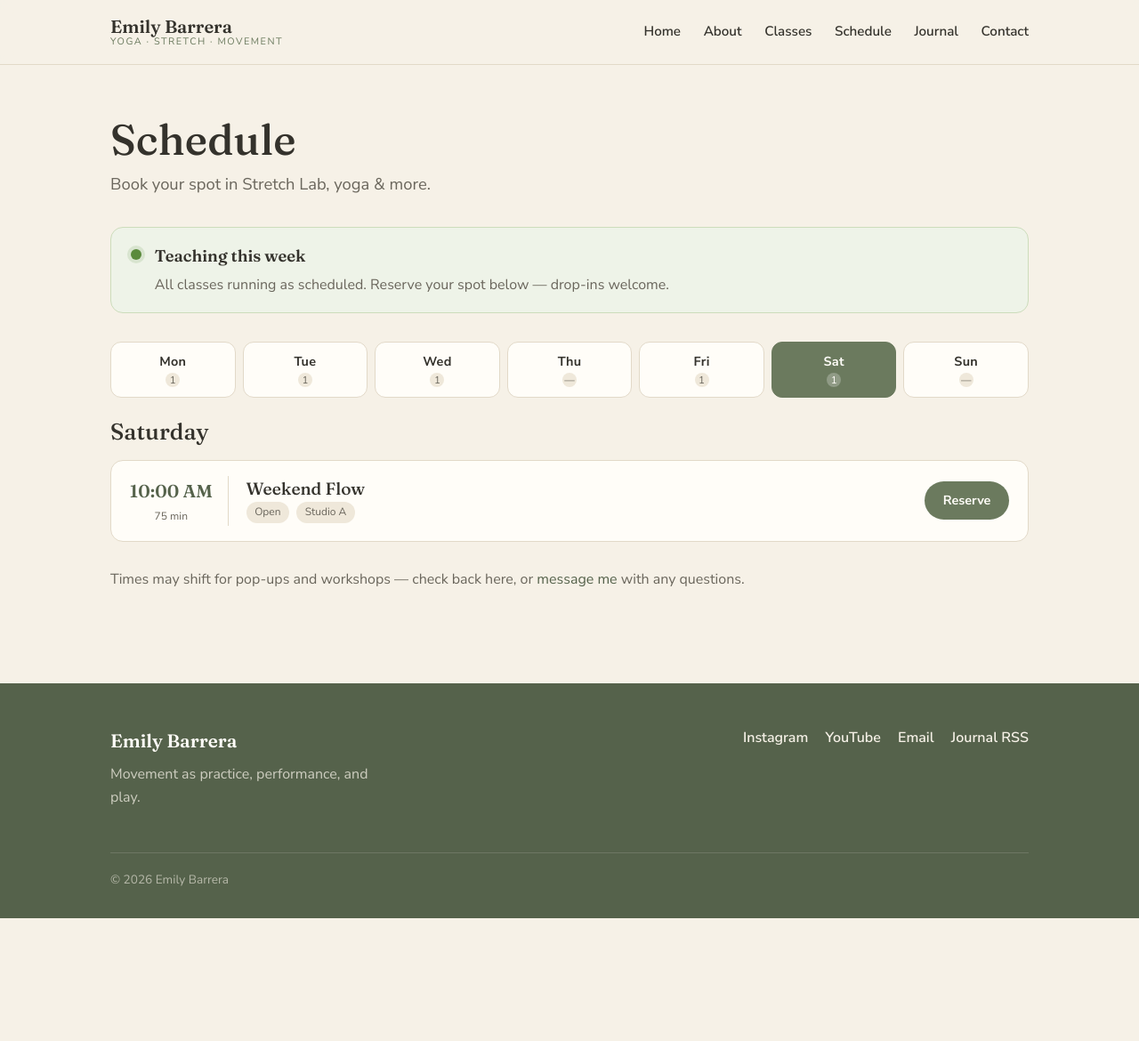
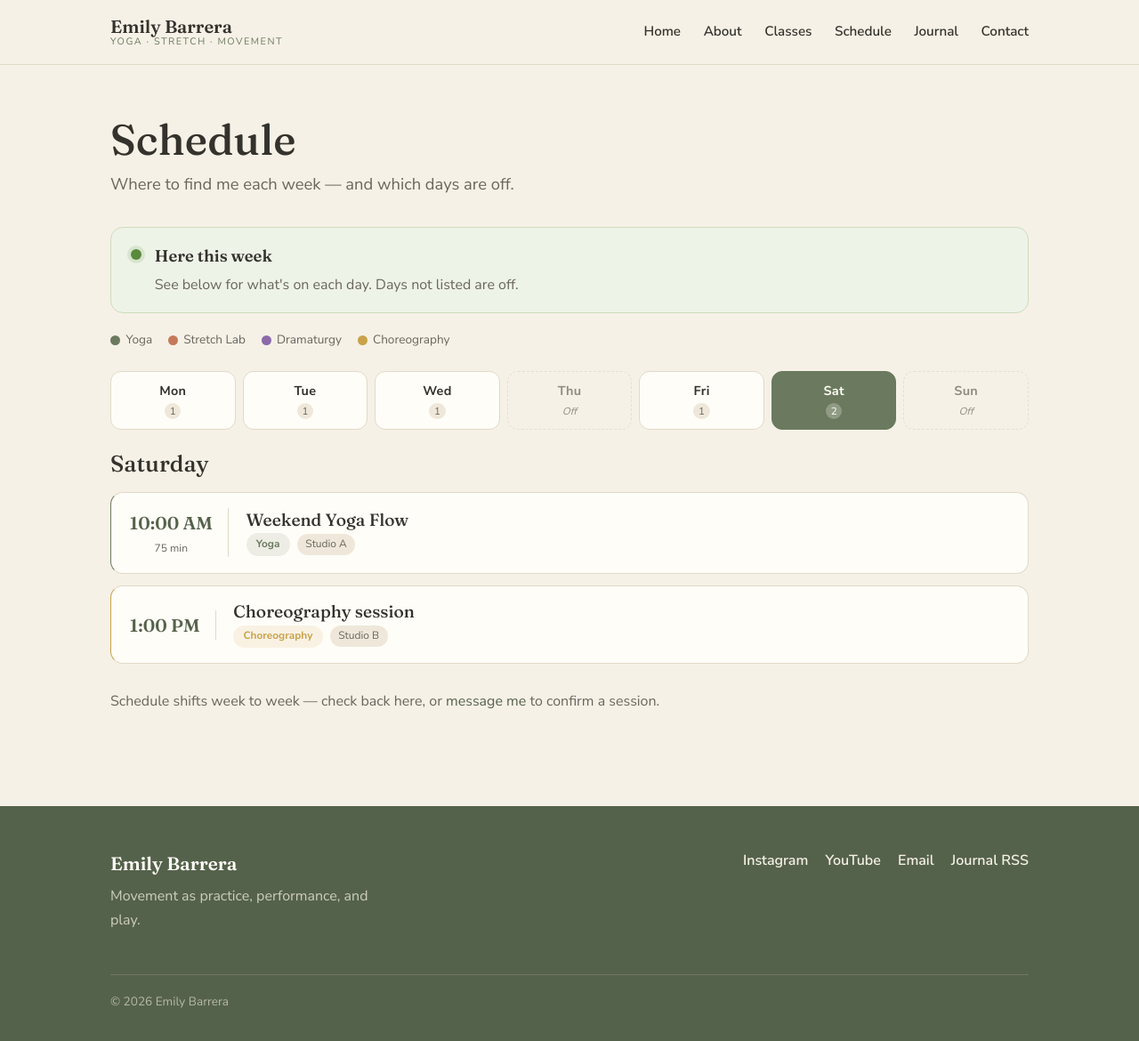
Before and after one commit to maberyick/emilybarrera, a Jekyll site: the page built from schedule.html, in a window 1280 px wide and 1170 px high. Shown: the whole window at 89% size. Built offline with Jekyll 4.4.1, drawn with Linux system fonts in a browser that asks for light colours.

Commit message:
Schedule: color-coded activity types (yoga/stretch/dramaturgy/choreography) + clear on/off days, no booking

```diff
--- a/_data/schedule.yml
+++ b/_data/schedule.yml
@@ -1,61 +1,81 @@
 # ─────────────────────────────────────────────────────────────
-#  Emily's schedule — edit this file to update the Schedule page.
-#  No coding needed: just change the text between the quotes.
+#  Emily's weekly schedule — edit this file to update the page.
+#  No coding needed: change the text between the quotes.
 # ─────────────────────────────────────────────────────────────
 
-# Current status banner (shows at the top of the Schedule page).
+# Status banner at the top of the Schedule page.
 #   state: "in"  -> green "Teaching this week"
 #   state: "out" -> amber "Away" notice
 status:
   state: "in"
-  headline: "Teaching this week"
-  message: "All classes running as scheduled. Reserve your spot below — drop-ins welcome."
+  headline: "Here this week"
+  message: "See below for what's on each day. Days not listed are off."
 
-# Optional: dates Emily is away (leave dates: "" if none).
+# Dates Emily is away (leave dates: "" if none).
 away:
   - dates: ""          # e.g. "July 20–24"
-    reason: ""         # e.g. "No Stretch Lab — back Monday the 27th"
+    reason: ""         # e.g. "Away for a workshop — back the 27th"
 
-# Weekly recurring schedule. Add or remove sessions freely.
-# For a day with no classes, leave sessions empty:  sessions: []
-# level examples: "All levels", "Beginner", "Intermediate", "Open"
+# Activity types + their colors (used for the tags and the legend).
+# Add a new type here if Emily starts something new.
+types:
+  - key: "yoga"
+    label: "Yoga"
+    color: "#6b7a5e"
+  - key: "stretch"
+    label: "Stretch Lab"
+    color: "#c47a5a"
+  - key: "dramaturgy"
+    label: "Dramaturgy"
+    color: "#8a6ba8"
+  - key: "choreography"
+    label: "Choreography"
+    color: "#c9a24b"
+
+# Weekly schedule. For a day off, leave sessions empty:  sessions: []
+# Each session's "type" must match a key from the list above.
 week:
   - day: "Monday"
     sessions:
       - time: "6:00 PM"
         duration: "60 min"
         title: "Stretch Lab"
-        level: "All levels"
+        type: "stretch"
         location: "Studio A"
   - day: "Tuesday"
     sessions:
       - time: "7:30 AM"
         duration: "60 min"
         title: "Morning Yoga"
-        level: "All levels"
+        type: "yoga"
         location: "Studio A"
   - day: "Wednesday"
     sessions:
-      - time: "6:00 PM"
-        duration: "60 min"
-        title: "Stretch Lab"
-        level: "All levels"
-        location: "Studio A"
+      - time: "Afternoon"
+        duration: ""
+        title: "Dramaturgy — rehearsal"
+        type: "dramaturgy"
+        location: "Off-site"
   - day: "Thursday"
     sessions: []
   - day: "Friday"
     sessions:
       - time: "5:30 PM"
         duration: "60 min"
-        title: "Stretch & Restore"
-        level: "All levels"
+        title: "Stretch Lab"
+        type: "stretch"
         location: "Studio A"
   - day: "Saturday"
     sessions:
       - time: "10:00 AM"
         duration: "75 min"
-        title: "Weekend Flow"
-        level: "Open"
+        title: "Weekend Yoga Flow"
+        type: "yoga"
         location: "Studio A"
+      - time: "1:00 PM"
+        duration: ""
+        title: "Choreography session"
+        type: "choreography"
+        location: "Studio B"
   - day: "Sunday"
     sessions: []
--- a/assets/css/style.css
+++ b/assets/css/style.css
@@ -169,10 +169,15 @@ section { padding: 4rem 0; }
   padding: 0.7rem 1.1rem; margin: 0 0 0.8rem; color: var(--ink); font-size: 0.97rem;
 }
 
+/* Activity legend */
+.legend { display: flex; flex-wrap: wrap; gap: 0.5rem 1.1rem; margin: 0 0 1.5rem; }
+.legend-item { display: inline-flex; align-items: center; gap: 0.4rem; font-size: 0.85rem; color: var(--ink-soft); }
+.legend-dot { width: 11px; height: 11px; border-radius: 50%; flex: none; }
+
 /* Day selector tabs */
 .day-tabs {
   display: grid; grid-template-columns: repeat(7, 1fr); gap: 0.5rem;
-  margin: 2rem 0 1.5rem;
+  margin: 0 0 1.5rem;
 }
 .day-tab {
   display: flex; flex-direction: column; align-items: center; gap: 0.2rem;
@@ -182,14 +187,20 @@ section { padding: 4rem 0; }
 }
 .day-tab:hover { transform: translateY(-2px); border-color: var(--sage); }
 .tab-day { font-weight: 700; font-size: 0.9rem; color: var(--ink); letter-spacing: 0.02em; }
-.tab-count {
+.tab-state {
   font-size: 0.72rem; color: var(--ink-soft);
-  min-width: 1.4em; height: 1.4em; line-height: 1.4em; text-align: center;
-  border-radius: 50%; background: var(--cream-soft);
+  min-width: 1.6em; height: 1.6em; line-height: 1.6em; text-align: center;
+  border-radius: 999px; padding: 0 0.4em; background: var(--cream-soft);
 }
 .day-tab.is-active { background: var(--sage); border-color: var(--sage); }
 .day-tab.is-active .tab-day { color: var(--white); }
-.day-tab.is-active .tab-count { background: rgba(255,255,255,0.25); color: var(--white); }
+.day-tab.is-active .tab-state { background: rgba(255,255,255,0.25); color: var(--white); }
+/* Off days: muted, so on/off reads at a glance */
+.day-tab.is-off { background: transparent; border-style: dashed; opacity: 0.72; }
+.day-tab.is-off .tab-day { color: var(--ink-soft); }
+.day-tab.is-off .tab-state { background: transparent; color: var(--ink-soft); font-style: italic; }
+.day-tab.is-off.is-active { background: var(--ink-soft); border-style: solid; opacity: 1; }
+.day-tab.is-off.is-active .tab-day, .day-tab.is-off.is-active .tab-state { color: var(--white); }
 
 /* Day panel + class rows */
 .panel-day { font-size: 1.6rem; margin: 0 0 1rem; }
@@ -205,16 +216,12 @@ section { padding: 4rem 0; }
 .ct-dur { display: block; font-size: 0.75rem; color: var(--ink-soft); margin-top: 0.15rem; }
 .class-info { flex: 1 1 auto; }
 .class-info h3 { font-size: 1.2rem; margin: 0 0 0.25rem; }
-.class-meta { display: flex; flex-wrap: wrap; gap: 0.5rem; margin: 0; }
-.class-meta span {
+.class-meta { display: flex; flex-wrap: wrap; align-items: center; gap: 0.5rem; margin: 0; }
+.type-badge { font-size: 0.74rem; font-weight: 700; padding: 0.18rem 0.7rem; border-radius: 999px; }
+.meta-chip {
   font-size: 0.75rem; color: var(--ink-soft); background: var(--cream-soft);
   padding: 0.15rem 0.6rem; border-radius: 999px;
 }
-.class-book {
-  flex: none; background: var(--sage); color: var(--white); font-weight: 700; font-size: 0.9rem;
-  padding: 0.6rem 1.3rem; border-radius: 999px; transition: background 0.2s, transform 0.15s;
-}
-.class-book:hover { background: var(--sage-dark); color: var(--white); transform: translateY(-2px); }
 .schedule-cta { margin-top: 1.8rem; color: var(--ink-soft); }
 
 @media (max-width: 620px) {
--- a/schedule.html
+++ b/schedule.html
@@ -4,15 +4,14 @@ title: Schedule
 permalink: /schedule/
 ---
 {% assign s = site.data.schedule %}
-{% if site.booking_url and site.booking_url != "" %}{% assign book = site.booking_url %}{% else %}{% assign book = "/contact/" | relative_url %}{% endif %}
 <article class="page">
   <div class="wrap">
     <header class="page-head narrow">
       <h1>Schedule</h1>
-      <p class="page-subtitle">Book your spot in Stretch Lab, yoga & more.</p>
+      <p class="page-subtitle">Where to find me each week — and which days are off.</p>
     </header>
 
-    <!-- Status banner: in / out -->
+    <!-- Status banner -->
     <div class="status-banner status-{{ s.status.state }}">
       <span class="status-dot" aria-hidden="true"></span>
       <div>
@@ -25,12 +24,20 @@ permalink: /schedule/
     <div class="away-note"><strong>Away {{ a.dates }}</strong>{% if a.reason %} — {{ a.reason }}{% endif %}</div>
     {% endif %}{% endfor %}
 
-    <!-- Day selector tabs -->
+    <!-- Activity legend -->
+    <div class="legend">
+      {% for t in s.types %}
+      <span class="legend-item"><span class="legend-dot" style="background: {{ t.color }}"></span>{{ t.label }}</span>
+      {% endfor %}
+    </div>
+
+    <!-- Day selector tabs (shows on/off per day) -->
     <div class="day-tabs" role="tablist">
       {% for d in s.week %}
-      <button class="day-tab" role="tab" data-day="{{ forloop.index0 }}" aria-controls="day-{{ forloop.index0 }}">
+      {% assign off = false %}{% if d.sessions == empty %}{% assign off = true %}{% endif %}
+      <button class="day-tab{% if off %} is-off{% endif %}" role="tab" data-day="{{ forloop.index0 }}" aria-controls="day-{{ forloop.index0 }}">
         <span class="tab-day">{{ d.day | slice: 0, 3 }}</span>
-        <span class="tab-count">{% if d.sessions == empty %}—{% else %}{{ d.sessions | size }}{% endif %}</span>
+        <span class="tab-state">{% if off %}Off{% else %}{{ d.sessions | size }}{% endif %}</span>
       </button>
       {% endfor %}
     </div>
@@ -41,22 +48,23 @@ permalink: /schedule/
       <div class="day-panel" id="day-{{ forloop.index0 }}" data-day="{{ forloop.index0 }}" role="tabpanel" hidden>
         <h2 class="panel-day">{{ d.day }}</h2>
         {% if d.sessions == empty %}
-          <p class="panel-rest">No classes today — a day to rest and recover. 🌿</p>
+          <p class="panel-rest">Day off — no sessions scheduled. 🌿</p>
         {% else %}
           {% for sess in d.sessions %}
-          <div class="class-row">
+          {% assign t = s.types | where: "key", sess.type | first %}
+          {% if t %}{% assign col = t.color %}{% assign lbl = t.label %}{% else %}{% assign col = "#8a8577" %}{% assign lbl = sess.type %}{% endif %}
+          <div class="class-row" style="border-left-color: {{ col }}">
             <div class="class-time">
               <span class="ct-time">{{ sess.time }}</span>
-              {% if sess.duration %}<span class="ct-dur">{{ sess.duration }}</span>{% endif %}
+              {% if sess.duration and sess.duration != "" %}<span class="ct-dur">{{ sess.duration }}</span>{% endif %}
             </div>
             <div class="class-info">
               <h3>{{ sess.title }}</h3>
               <p class="class-meta">
-                {% if sess.level %}<span>{{ sess.level }}</span>{% endif %}
-                {% if sess.location %}<span>{{ sess.location }}</span>{% endif %}
+                <span class="type-badge" style="background: {{ col }}1f; color: {{ col }}">{{ lbl }}</span>
+                {% if sess.location %}<span class="meta-chip">{{ sess.location }}</span>{% endif %}
               </p>
             </div>
-            <a class="class-book" href="{{ book }}">Reserve</a>
           </div>
           {% endfor %}
         {% endif %}
@@ -65,8 +73,8 @@ permalink: /schedule/
     </div>
 
     <div class="narrow schedule-cta">
-      <p>Times may shift for pop-ups and workshops — check back here, or
-      <a href="{{ '/contact/' | relative_url }}">message me</a> with any questions.</p>
+      <p>Schedule shifts week to week — check back here, or
+      <a href="{{ '/contact/' | relative_url }}">message me</a> to confirm a session.</p>
     </div>
   </div>
 </article>
@@ -80,9 +88,7 @@ permalink: /schedule/
     panels.forEach(function (p) { p.hidden = (+p.dataset.day !== i); });
   }
   tabs.forEach(function (t) { t.addEventListener('click', function () { show(+t.dataset.day); }); });
-  // Open on today (Mon=0 … Sun=6). JS getDay(): Sun=0 … Sat=6.
-  var js = new Date().getDay();
-  var today = (js === 0) ? 6 : js - 1;
-  show(today);
+  var js = new Date().getDay();          // Sun=0 … Sat=6
+  show((js === 0) ? 6 : js - 1);          // convert to Mon=0 … Sun=6
 })();
 </script>
```
